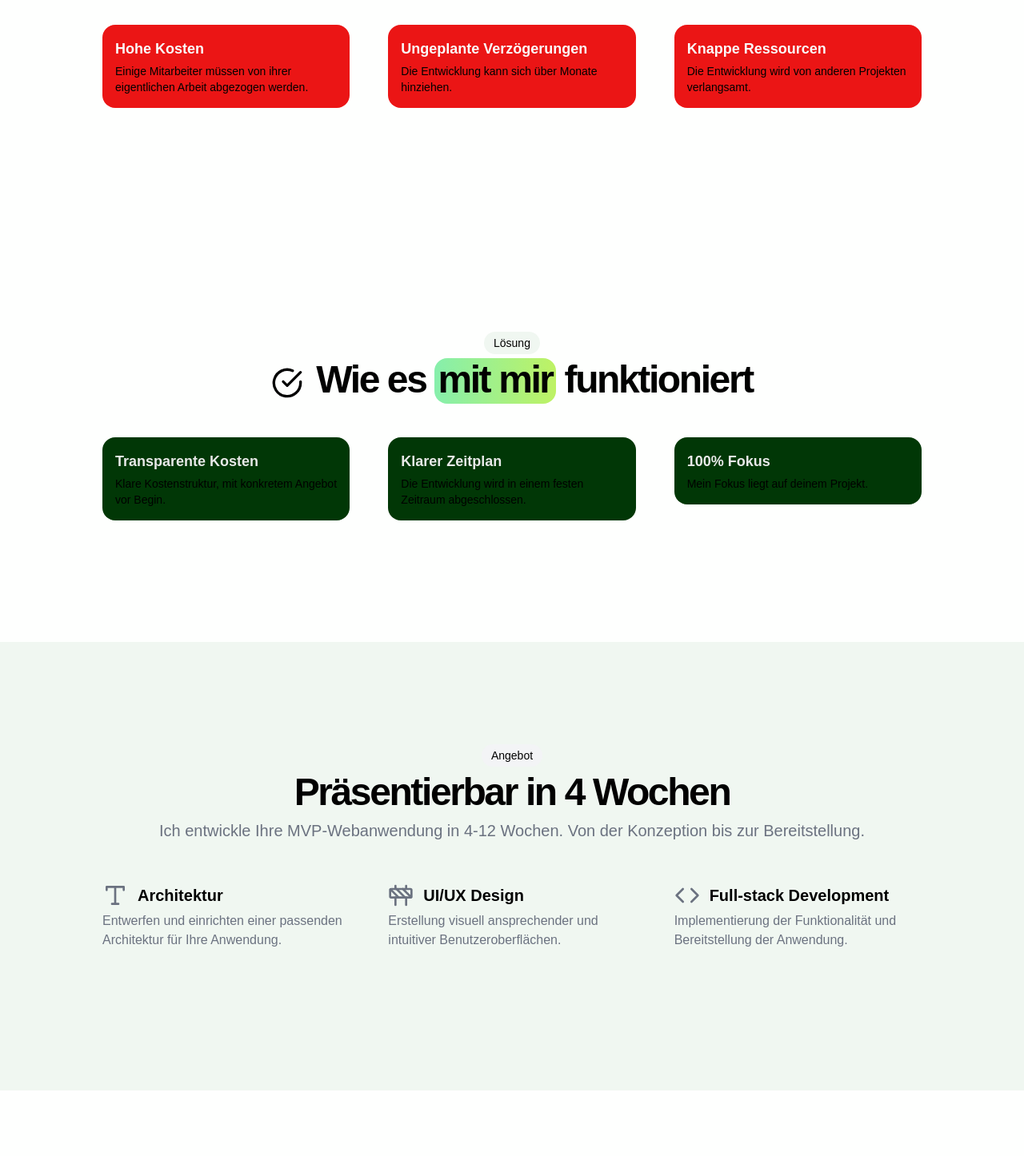
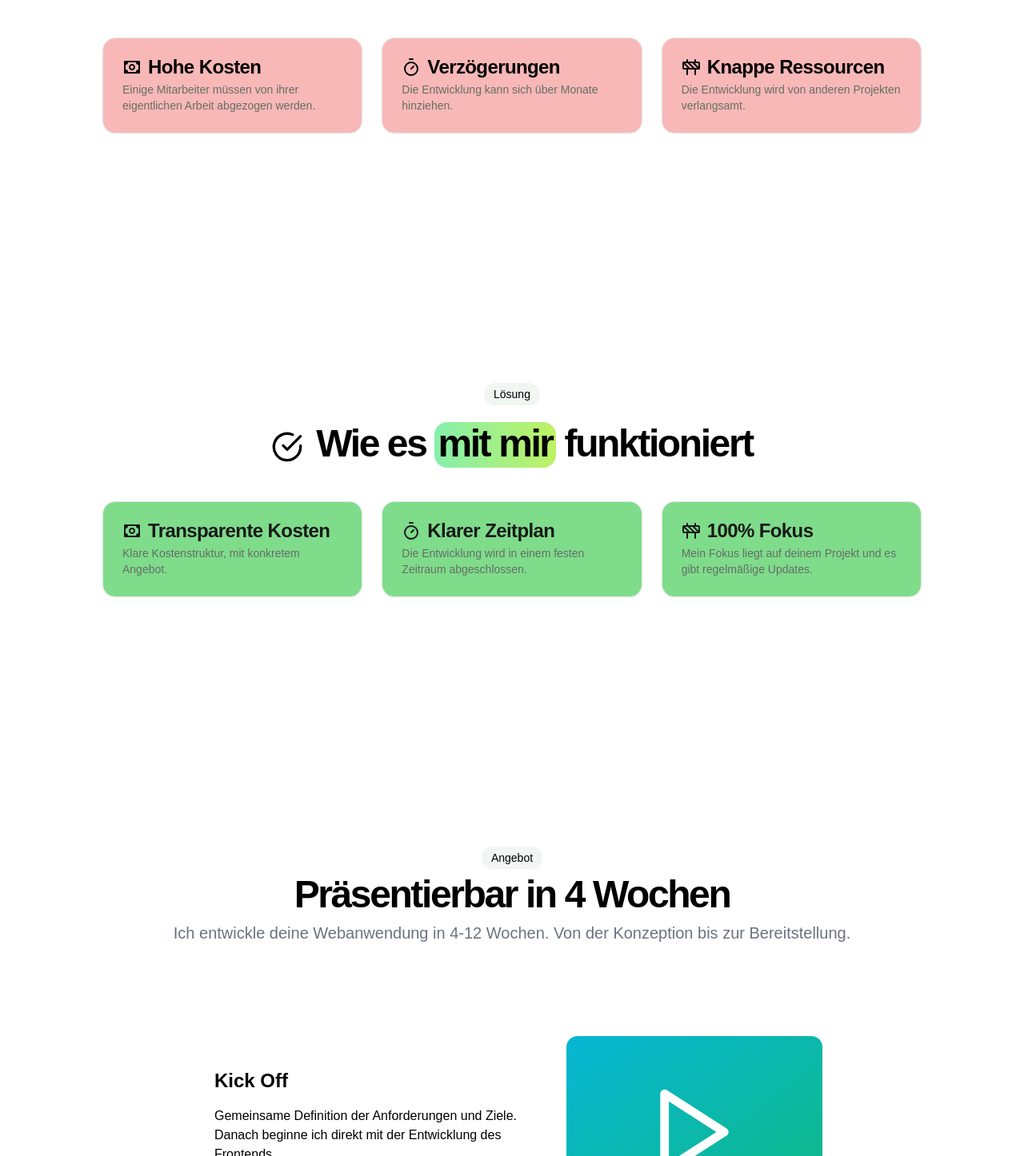
Before and after one commit to tillhoffmann1411/personal-website, a Next.js app: page /services/mvp-dev in a window 1280 px wide. Shown: the part 1104-2550 px from the top of the page at 80% size. Built offline with nearby package versions, Linux system fonts and the light colour scheme; a web font is replaced by a local one.

Commit message:
improved styling and wording for mvp landing page

```diff
--- a/app/globals.css
+++ b/app/globals.css
@@ -23,8 +23,8 @@
     --accent-foreground: 125 6.76% 11.1%;
     --destructive: 0 84.2% 50.2%;
     --destructive-foreground: 0 0% 98%;
-    --success: 125 96% 11%;
-    --success-foreground: 125 1.92% 91.1%;
+    --success: 128 57% 68%;
+    --success-foreground: 125 1.92% 10%;
     --ring: 125 96% 11%;
     --radius: 1rem;
   }
--- a/components/mvp-dev/hero.tsx
+++ b/components/mvp-dev/hero.tsx
@@ -5,8 +5,8 @@ export default function Hero() {
         <section className='h-screen max-w-full'>
             <div className="h-[50rem] w-full dark:bg-black bg-white  dark:bg-grid-white/[0.2] bg-grid-black/[0.2] fixed flex items-center justify-center -z-50">
                 <div className="absolute w-full pointer-events-none inset-0 flex items-center justify-center dark:bg-black bg-white [mask-image:radial-gradient(ellipse_at_center,transparent_20%,black)]"></div>
-                <p className="text-4xl sm:text-7xl font-bold relative bg-clip-text text-transparent bg-gradient-to-b from-neutral-200 to-primary py-8 text-center sm:text-left">
-                    Mit der Idee zum MVP<br />in nur einem Monat
+                <p className="text-4xl sm:text-7xl font-bold relative bg-clip-text text-transparent bg-gradient-to-b from-primary to-neutral-300 py-8 text-center sm:text-left">
+                    Mit der Idee zum Prototypen<br />in nur einem Monat
                 </p>
             </div>
         </section>
--- a/components/mvp-dev/offer.tsx
+++ b/components/mvp-dev/offer.tsx
@@ -1,11 +1,12 @@
-import { ConstructionIcon, TypeIcon, CodeIcon } from 'lucide-react'
+import { ConstructionIcon, TypeIcon, CodeIcon, PlayIcon, Hand } from 'lucide-react'
 import React from 'react'
+import { StickyScroll } from '../ui/sticky-scroll-reveal'
 
 export default function Offer() {
     return (
-        <section className="w-full py-24 md:py-24 lg:py-32 bg-secondary" id="offer">
-            <div className="container px-4 md:px-6">
-                <div className="flex flex-col items-center justify-center space-y-4 text-center">
+        <section className="w-full py-36" id="offer">
+            <div className="">
+                <div className="flex flex-col items-center justify-center pb-8 px-4 md:px-6 space-y-4 text-center container">
                     <div className="space-y-2">
                         <div className="inline-block rounded-lg bg-gray-100 px-3 py-1 text-sm dark:bg-gray-800">
                             Angebot
@@ -14,39 +15,40 @@ export default function Offer() {
                             Präsentierbar in 4 Wochen
                         </h2>
                         <p className="max-w-[900px] text-gray-500 md:text-xl/relaxed lg:text-base/relaxed xl:text-xl/relaxed dark:text-gray-400">
-                            Ich entwickle Ihre MVP-Webanwendung in 4-12 Wochen. Von der Konzeption bis zur Bereitstellung.
+                            Ich entwickle deine Webanwendung in 4-12 Wochen. Von der Konzeption bis zur Bereitstellung.
                         </p>
                     </div>
                 </div>
-                <div className="mx-auto grid max-w-5xl items-center gap-12 py-12 lg:grid-cols-3">
-                    <div className="grid gap-1">
-                        <div className="flex items-center gap-3">
-                            <TypeIcon className="h-8 w-8 text-gray-500 dark:text-gray-400" />
-                            <h3 className="text-xl font-bold">Architektur</h3>
-                        </div>
-                        <p className="text-gray-500 dark:text-gray-400">
-                            Entwerfen und einrichten einer passenden Architektur für Ihre Anwendung.
-                        </p>
-                    </div>
-                    <div className="grid gap-1">
-                        <div className="flex items-center gap-3">
-                            <ConstructionIcon className="h-8 w-8 text-gray-500 dark:text-gray-400" />
-                            <h3 className="text-xl font-bold">UI/UX Design</h3>
-                        </div>
-                        <p className="text-gray-500 dark:text-gray-400">
-                            Erstellung visuell ansprechender und intuitiver Benutzeroberflächen.
-                        </p>
-                    </div>
-                    <div className="grid gap-1">
-                        <div className="flex items-center gap-3">
-                            <CodeIcon className="h-8 w-8 text-gray-500 dark:text-gray-400" />
-                            <h3 className="text-xl font-bold">Full-stack Development</h3>
-                        </div>
-                        <p className="text-gray-500 dark:text-gray-400">
-                            Implementierung der Funktionalität und Bereitstellung der Anwendung.
-                        </p>
-                    </div>
-                </div>
+
+                <StickyScroll
+                    content={[
+                    {
+                        title: 'Kick Off',
+                        description: 'Gemeinsame Definition der Anforderungen und Ziele. Danach beginne ich direkt mit der Entwicklung des Frontends.',
+                        content: <PlayIcon className="h-32 w-32" />
+                    },
+                    {
+                        title: '1. Woche',
+                        description: 'Schon nach der ersten Woche gibt es einen Prototypen des Frontends, der getestet wird. Auf Basis des Feedbacks wird der Prototyp weiterentwickelt.',
+                        content: <ConstructionIcon className="h-32 w-32" />
+                    },
+                    {
+                        title: '2. Woche',
+                        description: 'Es wird weitere Logik und vor allem das vorher gesammeltet Feedback in den Prototypen integriert. Damit steht am Ende der Woche ein funktionierender rappid Prototype.',
+                        content: <Hand className="h-32 w-32" />
+                    },
+                    {
+                        title: '3. Woche',
+                        description: 'In dieser Phase wird mehr Logik im Hintergrund implementiert, um den Protypen nützlicher zu machen.',
+                        content: <CodeIcon className="h-32 w-32" />
+                    },
+                    {
+                        title: '4. Woche',
+                        description: 'Am Ende von Woche 4 steht die MVP-Webanwendung bereit zur übergabe oder weiteren Entwicklung. Damit bist du gerüstet deine initiale Idee als schicke und moderne Anwendung zu präsentieren.',
+                        content: <TypeIcon className="h-32 w-32" />
+                    },
+                    { title: '', description: '' }
+                ]} />
             </div>
         </section>
     )
--- a/components/mvp-dev/problem-statement.tsx
+++ b/components/mvp-dev/problem-statement.tsx
@@ -1,10 +1,30 @@
 import React from 'react'
-import { CloudLightning } from 'lucide-react'
+import { CloudLightning, Construction, Timer } from 'lucide-react'
 import SectionBadge from '../ui/section-badge'
+import { Card, CardDescription, CardHeader, CardTitle } from '../ui/card'
+import { BiMoney } from 'react-icons/bi'
+
+const PROBLEMS = [
+  {
+    icon: <BiMoney />,
+    title: 'Hohe Kosten',
+    description: 'Einige Mitarbeiter müssen von ihrer eigentlichen Arbeit abgezogen werden.',
+  },
+  {
+    icon: <Timer />,
+    title: 'Verzögerungen',
+    description: 'Die Entwicklung kann sich über Monate hinziehen.',
+  },
+  {
+    icon: <Construction />,
+    title: 'Knappe Ressourcen',
+    description: 'Die Entwicklung wird von anderen Projekten verlangsamt.',
+  },
+]
 
 export default function ProblemStatement() {
   return (
-    <section className="w-full py-24 lg:py-32">
+    <section className="w-full py-36">
       <div className="container px-4 md:px-6">
         <div className="flex flex-col items-center justify-center space-y-4 text-center">
           <div className="space-y-2">
@@ -19,27 +39,20 @@ export default function ProblemStatement() {
 
             </p>
           </div>
-          <div className="mx-auto grid max-w-5xl text-start items-start gap-6 py-6 sm:grid-cols-2 md:grid-cols-3 lg:gap-12">
-            <div className="grid gap-1 bg-destructive p-4 rounded-lg">
-              <h3 className="text-lg font-bold text-destructive-foreground">Hohe Kosten</h3>
-              <p className="text-sm text-card-foreground">
-                Einige Mitarbeiter müssen von ihrer eigentlichen Arbeit abgezogen werden.
-              </p>
-            </div>
-            <div className="grid gap-1 bg-destructive p-4 rounded-lg">
-              <h3 className="text-lg font-bold text-destructive-foreground">
-                Ungeplante Verzögerungen
-              </h3>
-              <p className="text-sm text-card-foreground">
-                Die Entwicklung kann sich über Monate hinziehen.
-              </p>
-            </div>
-            <div className="grid gap-1 bg-destructive p-4 rounded-lg">
-              <h3 className="text-lg font-bold text-destructive-foreground">Knappe Ressourcen</h3>
-              <p className="text-sm text-card-foreground">
-                Die Entwicklung wird von anderen Projekten verlangsamt.
-              </p>
-            </div>
+          <div className="mx-auto grid max-w-5xl text-start items-start gap-6 py-6 sm:grid-cols-2 md:grid-cols-3">
+            {PROBLEMS.map((problem, index) => (
+              <Card key={index} className='bg-destructive/30 dark:bg-destructive'>
+                <CardHeader>
+                  <CardTitle className='flex'>
+                      <span className="mr-2">
+                        {problem.icon}
+                      </span>
+                    {problem.title}
+                  </CardTitle>
+                  <CardDescription>{problem.description}</CardDescription>
+                </CardHeader>
+              </Card>
+            ))}
           </div>
         </div>
       </div>
--- a/components/mvp-dev/solution.tsx
+++ b/components/mvp-dev/solution.tsx
@@ -1,18 +1,38 @@
 import React from 'react'
-import { CheckCircle, CloudLightning } from 'lucide-react'
+import { CheckCircle, Construction, Timer } from 'lucide-react'
 import SectionBadge from '../ui/section-badge'
 import { Highlight } from '../ui/hero-highlight'
+import { Card, CardDescription, CardHeader, CardTitle } from '../ui/card'
+import { BiMoney } from 'react-icons/bi'
+
+const SOLUTIONS = [
+  {
+    icon: <BiMoney />,
+    title: 'Transparente Kosten',
+    description: 'Klare Kostenstruktur, mit konkretem Angebot.',
+  },
+  {
+    icon: <Timer />,
+    title: 'Klarer Zeitplan',
+    description: 'Die Entwicklung wird in einem festen Zeitraum abgeschlossen.',
+  },
+  {
+    icon: <Construction />,
+    title: '100% Fokus',
+    description: 'Mein Fokus liegt auf deinem Projekt und es gibt regelmäßige Updates.',
+  },
+]
 
 export default function Solution() {
   return (
-    <section className="w-full py-24 lg:py-32">
+    <section className="w-full py-36">
       <div className="container px-4 md:px-6">
         <div className="flex flex-col items-center justify-center space-y-4 text-center">
           <div className="space-y-2">
             <SectionBadge>
               Lösung
             </SectionBadge>
-            <h2 className="text-3xl font-bold tracking-tighter sm:text-5xl">
+            <h2 className="text-3xl font-bold tracking-tighter pt-4 sm:text-5xl">
               <CheckCircle className="w-10 h-10 mr-4 inline-block" />
               Wie es{' '}
               <Highlight>
@@ -24,27 +44,20 @@ export default function Solution() {
 
             </p>
           </div>
-          <div className="mx-auto grid max-w-5xl text-start items-start gap-6 py-6 sm:grid-cols-2 md:grid-cols-3 lg:gap-12">
-            <div className="grid gap-1 bg-success p-4 rounded-lg">
-              <h3 className="text-lg font-bold text-success-foreground">Transparente Kosten</h3>
-              <p className="text-sm text-card-foreground">
-                Klare Kostenstruktur, mit konkretem Angebot vor Begin.
-              </p>
-            </div>
-            <div className="grid gap-1 bg-success p-4 rounded-lg">
-              <h3 className="text-lg font-bold text-success-foreground">
-                Klarer Zeitplan
-              </h3>
-              <p className="text-sm text-card-foreground">
-                Die Entwicklung wird in einem festen Zeitraum abgeschlossen.
-              </p>
-            </div>
-            <div className="grid gap-1 bg-success p-4 rounded-lg">
-              <h3 className="text-lg font-bold text-success-foreground">100% Fokus</h3>
-              <p className="text-sm text-card-foreground">
-                Mein Fokus liegt auf deinem Projekt.
-              </p>
-            </div>
+          <div className="mx-auto grid max-w-5xl text-start items-start gap-6 py-6 sm:grid-cols-2 md:grid-cols-3">
+          {SOLUTIONS.map((problem, index) => (
+              <Card key={index} className='bg-success dark:bg-success'>
+                <CardHeader>
+                  <CardTitle className='flex text-success-foreground'>
+                      <span className="mr-2">
+                        {problem.icon}
+                      </span>
+                    {problem.title}
+                  </CardTitle>
+                  <CardDescription>{problem.description}</CardDescription>
+                </CardHeader>
+              </Card>
+            ))}
           </div>
         </div>
       </div>
--- /dev/null
+++ b/components/ui/sticky-scroll-reveal.tsx
@@ -0,0 +1,114 @@
+"use client";
+import React, { useEffect, useRef, useState } from "react";
+import { useMotionValueEvent, useScroll } from "framer-motion";
+import { motion } from "framer-motion";
+import { cn } from "@/lib/utils";
+
+export const StickyScroll = ({
+  content,
+  contentClassName,
+}: {
+  content: {
+    title: string;
+    description: string;
+    content?: React.ReactNode | any;
+  }[];
+  contentClassName?: string;
+}) => {
+  const [activeCard, setActiveCard] = React.useState(0);
+  const ref = useRef<any>(null);
+  const { scrollYProgress } = useScroll({
+    // uncomment line 22 and comment line 23 if you DONT want the overflow container and want to have it change on the entire page scroll
+    // target: ref
+    container: ref,
+    offset: ["start start", "end start"],
+  });
+  const cardLength = content.length;
+
+  useMotionValueEvent(scrollYProgress, "change", (latest) => {
+    const cardsBreakpoints = content.map((_, index) => index / cardLength);
+    const closestBreakpointIndex = cardsBreakpoints.reduce(
+      (acc, breakpoint, index) => {
+        const distance = Math.abs(latest - breakpoint);
+        if (distance < Math.abs(latest - cardsBreakpoints[acc])) {
+          return index;
+        }
+        return acc;
+      },
+      0
+    );
+    setActiveCard(closestBreakpointIndex);
+  });
+
+  const tailwindBackgrounds = [
+    "bg-background",
+    "bg-secondary",
+    "bg-card"
+  ];
+
+  const tailwindGradients = [
+    "bg-gradient-to-br from-cyan-500 to-emerald-500",
+    "bg-gradient-to-br from-pink-500 to-indigo-500",
+    "bg-gradient-to-br from-orange-500 to-yellow-500",
+  ];
+
+  const [backgroundGradient, setBackgroundGradient] = useState(
+    tailwindGradients[0]
+  );
+
+  useEffect(() => {
+    setBackgroundGradient(tailwindGradients[activeCard % tailwindGradients.length]);
+  // eslint-disable-next-line react-hooks/exhaustive-deps
+  }, [activeCard]);
+
+  return (
+    <motion.div
+      animate={{
+        backgroundColor: tailwindBackgrounds[activeCard % tailwindBackgrounds.length],
+      }}
+      className="h-[30rem] w-full overflow-y-auto flex justify-center relative space-x-10 rounded-md p-10"
+      ref={ref}
+    >
+      <div className="div relative flex items-start px-4">
+        <div className="max-w-2xl">
+          {content.map((item, index) => (
+            <div key={item.title + index} className="my-20">
+              <motion.h2
+                initial={{
+                  opacity: 0,
+                }}
+                animate={{
+                  opacity: activeCard === index ? 1 : 0.3,
+                }}
+                className="text-2xl font-bold"
+              >
+                {item.title}
+              </motion.h2>
+              <motion.p
+                initial={{
+                  opacity: 0,
+                }}
+                animate={{
+                  opacity: activeCard === index ? 1 : 0.3,
+                }}
+                className="max-w-sm mt-4"
+              >
+                {item.description}
+              </motion.p>
+            </div>
+          ))}
+          <div className="h-40" />
+        </div>
+      </div>
+      <div
+        className={cn(
+          "hidden lg:flex h-60 w-80 rounded-md sticky top-10 overflow-hidden items-center justify-center text-white",
+          contentClassName,
+          backgroundGradient
+        )}
+      >
+        {content[activeCard].content ?? null}
+      </div>
+    </motion.div>
+  );
+};
```
Also changed, not shown: components/contact/contact.tsx (+10 -10 lines), components/navbar.tsx (+5 -9 lines).
